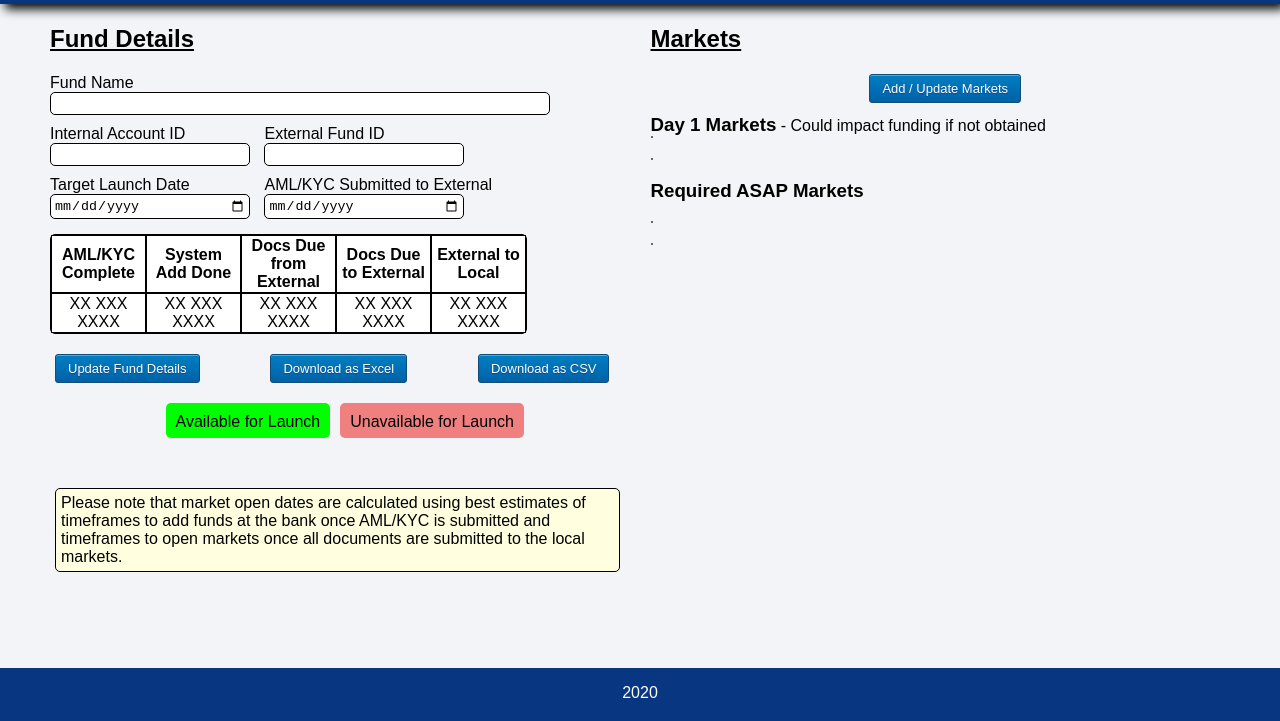
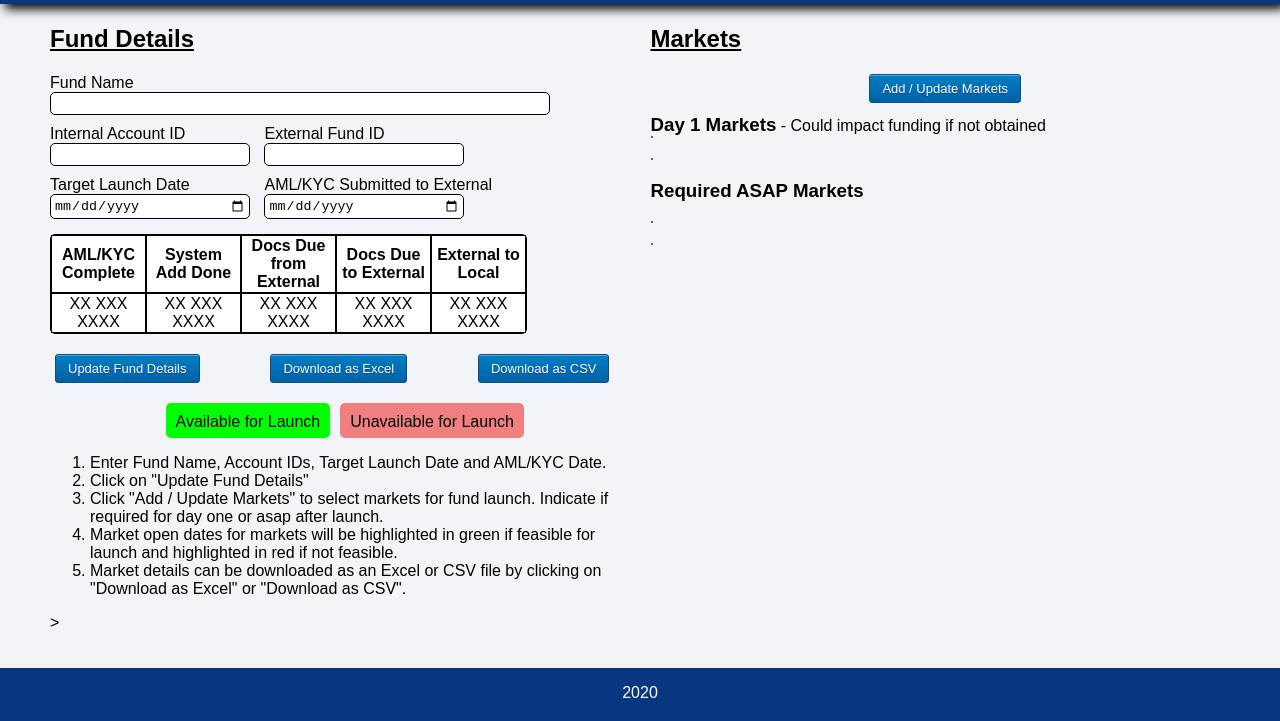
Before and after one commit to DZamora54/marketsForecaster, a plain HTML site: page index.html in a window 1280 px wide. Shown: the part 79-800 px from the top of the page. Drawn offline with Linux system fonts and the light colour scheme.

Commit message:
set default for market selection radio buttons. added instrucitons to use tool.

```diff
--- a/assets/css/style.css
+++ b/assets/css/style.css
@@ -308,11 +308,11 @@ h4 {
 }
 
 #timeframeNote {
-  margin: 50px 20px 0px 5px;
+  margin: 10px 20px 0px 5px;
   padding: 5px;
   border: 1px solid black;
   border-radius: 5px;
-  background-color: lightyellow;
+  /* background-color: lightyellow; */
 }
 
 input[type="radio"] {
--- a/assets/js/logic.js
+++ b/assets/js/logic.js
@@ -1036,8 +1036,19 @@ function populateMarketsToChooseFrom() {
     marketDiv.appendChild(radioNotRequired);
     marketDiv.appendChild(labelNotRequired);
   }
+  setRadioNotRequired();
 }
 /* END ADD MARKETS AND RADIO BUTTONS TO MODAL */
+
+/* START SET RADIO BUTTONS TO DEFAULT OF NOT REQUIRED */
+function setRadioNotRequired() {
+  for (let i = 0; i < marketsData.length; i++) {
+    let marketId = marketsData[i]["marketId"];
+    radiobtn = document.getElementById(`${marketId}RadioNotRequiredId`);
+    radiobtn.checked = true;
+  }
+}
+/* START SET RADIO BUTTONS TO DEFAULT OF NOT REQUIRED */
 
 /* START UPDATING MARKET REQUESTED STATUS BASED ON SELECTED RADIO BUTTON */
 function updateRequestedStatus() {
--- a/index.html
+++ b/index.html
@@ -130,12 +130,26 @@
               </p>
             </div>
             <div>
-              <p id="timeframeNote">
-                Please note that market open dates are calculated using best
-                estimates of timeframes to add funds at the bank once AML/KYC is
-                submitted and timeframes to open markets once all documents are
-                submitted to the local markets.
-              </p>
+              <ol>
+                <li>
+                  Enter Fund Name, Account IDs, Target Launch Date and AML/KYC
+                  Date.
+                </li>
+                <li>Click on "Update Fund Details"</li>
+                <li>
+                  Click "Add / Update Markets" to select markets for fund
+                  launch. Indicate if required for day one or asap after launch.
+                </li>
+                <li>
+                  Market open dates for markets will be highlighted in green if
+                  feasible for launch and highlighted in red if not feasible.
+                </li>
+                <li>
+                  Market details can be downloaded as an Excel or CSV file by
+                  clicking on "Download as Excel" or "Download as CSV".
+                </li>
+              </ol>
+              >
             </div>
           </div>
         </div>
@@ -155,7 +169,7 @@
             </button>
             <div class="modal" id="modal">
               <div class="modal-header">
-                <div class="title">Select Day 1 Markets</div>
+                <div class="title">Add / Update Required Markets</div>
                 <button data-close-button class="close-button">
                   &times;
                 </button>
```
